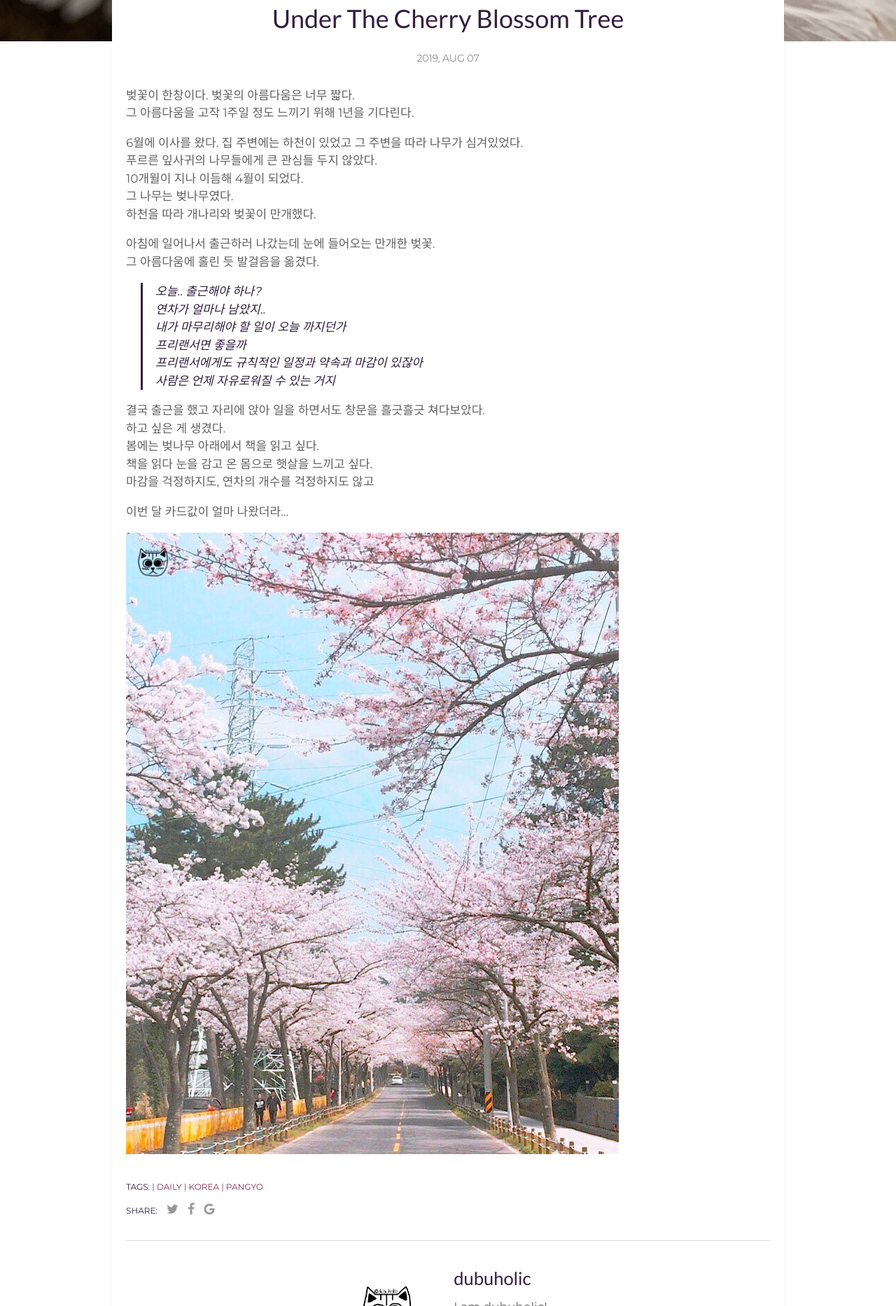
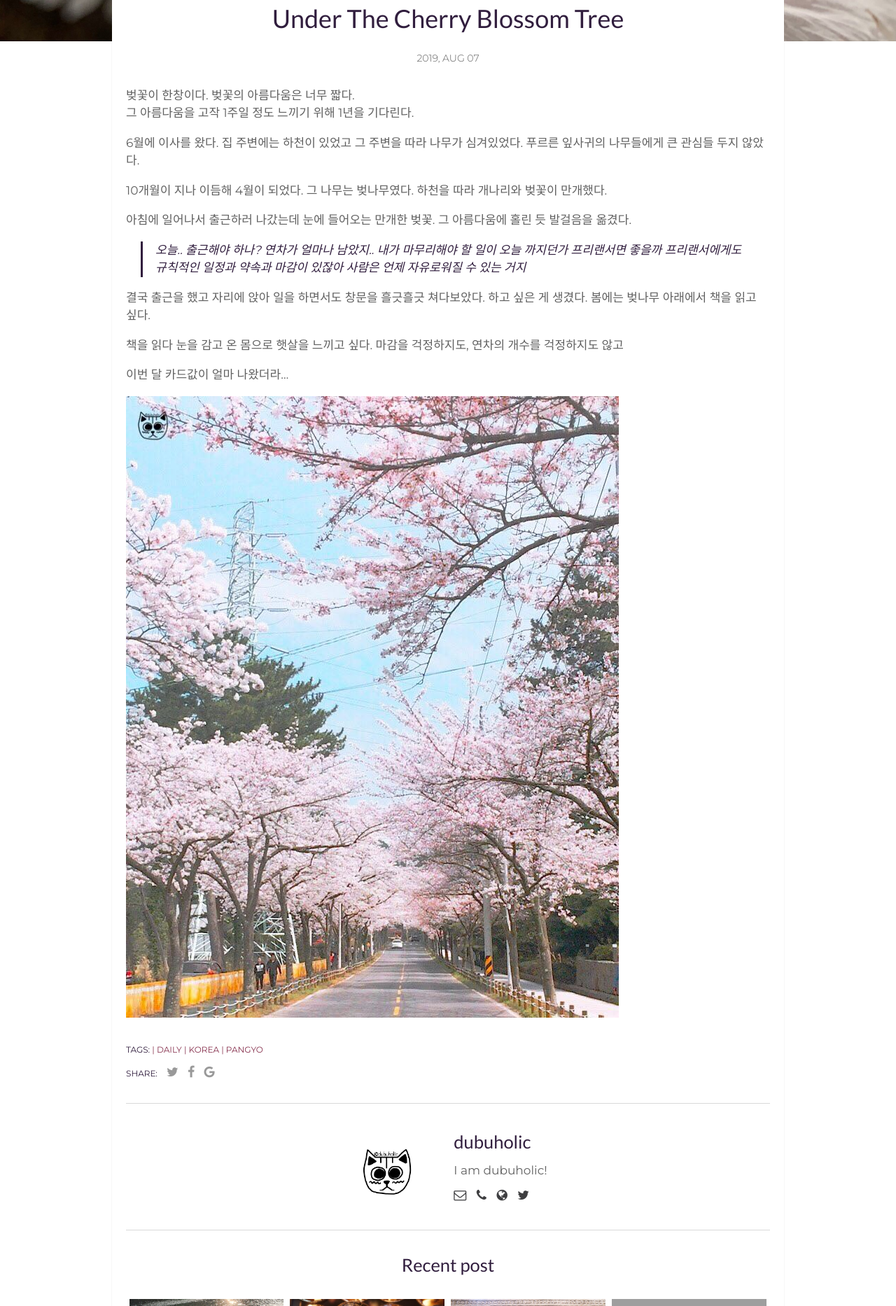
Before and after one commit to HAEZZA/HAEZZA.github.io, a Jekyll site: the page built from _posts/2019-08-07-Under-The-Cherry-Blossom-Tree.markdown, in a window 1280 px wide. Shown: the part 544-2410 px from the top of the page at 70% size. Built offline with Jekyll 4.4.1, drawn with Linux system fonts in a browser that asks for light colours; some web fonts are replaced; comment, search, counter and statistics services are not loaded; grey boxes are pictures that could not be loaded.

Commit message:
md 수정

```diff
--- a/_posts/2019-08-07-Under-The-Cherry-Blossom-Tree.markdown
+++ b/_posts/2019-08-07-Under-The-Cherry-Blossom-Tree.markdown
@@ -16,23 +16,24 @@ author: DUBUHOLIC # Add name author (optional)
 
 6월에 이사를 왔다. 집 주변에는 하천이 있었고 그 주변을 따라 나무가 심겨있었다.
 푸르른 잎사귀의 나무들에게 큰 관심들 두지 않았다.
-10개월이 지나 이듬해 4월이 되었다.
-그 나무는 벚나무였다.
+
+10개월이 지나 이듬해 4월이 되었다. 그 나무는 벚나무였다.
 하천을 따라 개나리와 벚꽃이 만개했다.
 
 아침에 일어나서 출근하러 나갔는데 눈에 들어오는 만개한 벚꽃.
 그 아름다움에 홀린 듯 발걸음을 옮겼다.
 
->오늘.. 출근해야 하나?
-연차가 얼마나 남았지..
-내가 마무리해야 할 일이 오늘 까지던가
-프리랜서면 좋을까
-프리랜서에게도 규칙적인 일정과 약속과 마감이 있잖아
-사람은 언제 자유로워질 수 있는 거지
+> 오늘.. 출근해야 하나?
+> 연차가 얼마나 남았지..
+> 내가 마무리해야 할 일이 오늘 까지던가
+> 프리랜서면 좋을까
+> 프리랜서에게도 규칙적인 일정과 약속과 마감이 있잖아
+> 사람은 언제 자유로워질 수 있는 거지
 
 결국 출근을 했고 자리에 앉아 일을 하면서도 창문을 흘긋흘긋 쳐다보았다.
 하고 싶은 게 생겼다.
 봄에는 벚나무 아래에서 책을 읽고 싶다.
+
 책을 읽다 눈을 감고 온 몸으로 햇살을 느끼고 싶다.
 마감을 걱정하지도, 연차의 개수를 걱정하지도 않고
 
--- a/_posts/2019-08-08-Vientian-Laos.markdown
+++ b/_posts/2019-08-08-Vientian-Laos.markdown
@@ -12,17 +12,16 @@ author: dubuholic # Add name author (optional)
 
 [2013-03-14]
 
-신은 실제로 존재할지도 모른다.
-아무 생각 없이 계획 없이 무작정 비행기만 끊어서 출발한 여행이었다.
+신은 실제로 존재할지도 모른다. 아무 생각 없이 계획 없이 무작정 비행기만 끊어서 출발한 여행이었다.
 그 모든 날들 동안 날 지켜준 신은 정말 존재할지도 모른다.
 
 평소 나는 운이 없는데 그렇다고 딱히 운이 나빴던 건 아니고 그냥 운이 없다(無).
 가령 누구나 한 번쯤은 학교나 회사에서 행사를 하면 경품에 당첨되지 않나?
 하물며 5000원 복권이라도... 그런 거 아닌가?
+
 난 그래 본 적이 없다. 심지어 포켓몬 빵에서 내가 원하는 스티커가 나온 적도.... 없다.
 요즘 지난 ~~모험기~~여행기를 읽어보며 야금 야금 적금처럼 축적해온 운을 나의 철없던 시절의 여행에서 다 쓴 것은 아닌가 하는 생각이 든다.
 
 그때는 별게 아니었지만, 지금 생각하면 등골이 서늘한 신밧드아닌 두부홀릭의 모험.
 
-
 ![Lumbini]({{site.baseurl}}/assets/img/2013-03-14-lumbini.JPG)
```
Also changed, not shown: _posts/2018-07-19-Meteora-Greece.markdown (+5 -4 lines), _posts/2018-07-25-Okinawa-Japan.markdown (+6 -2 lines), _posts/2018-10-16-Paris-France.markdown (+9 -5 lines), _posts/2019-08-10-This-Story.markdown (+5 -2 lines).
